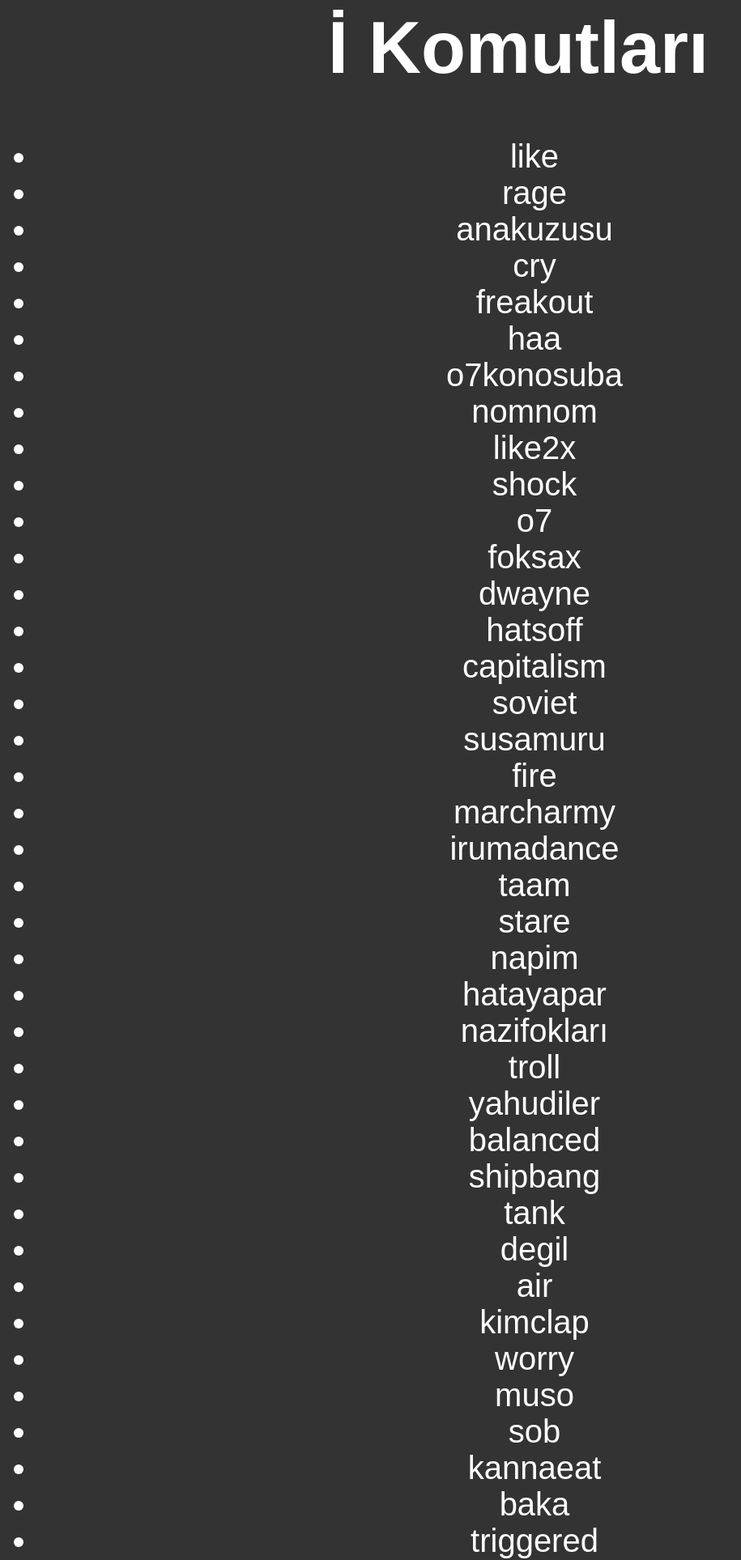
After one commit to Tarik366/HaberciVatoz, a Flask app: page /i in a window 1280 px wide. The commit adds this page. Shown: the top 1927 px of the page at 81% size, without its empty margins (0-915 px from the left). Run offline with Flask 2, Linux system fonts and the light colour scheme; parts of the project's set-up code (start-up, migrations or seed data) failed here and were passed over; some libraries are stand-ins or nearby versions.

Commit message:
site combined with repl.it

```diff
--- a/keep_alive.py
+++ b/keep_alive.py
@@ -1,12 +1,21 @@
-from flask import Flask, render_template, request
+from flask import Flask, render_template
 from threading import Thread
 import random
 
+
 app = Flask(__name__)
+
 
 @app.route("/")
 def hello_world():
     return render_template('main.html')
+
+from i import ilist
+x = ilist.keys()
+
+@app.route("/i")
+def images():
+    return render_template('images.html', x=x)
 
 from mongodb import get_adaklar
 
@@ -16,14 +25,12 @@
     return render_template("adaklar.html", AdakList=AdakList)
 
 def run():
-    app.run(
-		host='0.0.0.0',
-		port=random.randint(2000,9000)
-	)
+    app.run(host='0.0.0.0', port=random.randint(2000, 9000))
+
 
 def keep_alive():
-	'''
+    '''
 	Creates and starts new thread that runs the function run.
 	'''
-	t = Thread(target=run)
-	t.start()
+    t = Thread(target=run)
+    t.start()
--- /dev/null
+++ b/templates/images.html
@@ -0,0 +1,33 @@
+<head>
+    <title>İmage komutu</title>
+</head>
+<style>
+    * {
+        background: #333;
+        color: white;
+        text-align: center;
+        font-family: sans-serif;
+    }
+    body {
+        height: 100vh;
+    	justify-content: center;
+    	align-items: center;
+    }
+    h1 {
+        position: relative;
+        font-size: 90px;
+    }
+    ul {
+        font-size: 40px;
+    }
+</style>
+<body>
+    <div>
+    <h1>İ Komutları</h1>
+        <ul>
+            {% for item in x %}
+                <li>{{item}} </li>
+            {% endfor %}
+        </ul>
+        </div>
+    </body>
```
Also changed, not shown: templates/adaklar.html (+5 -5 lines), templates/main.html (+20 -0 lines).
